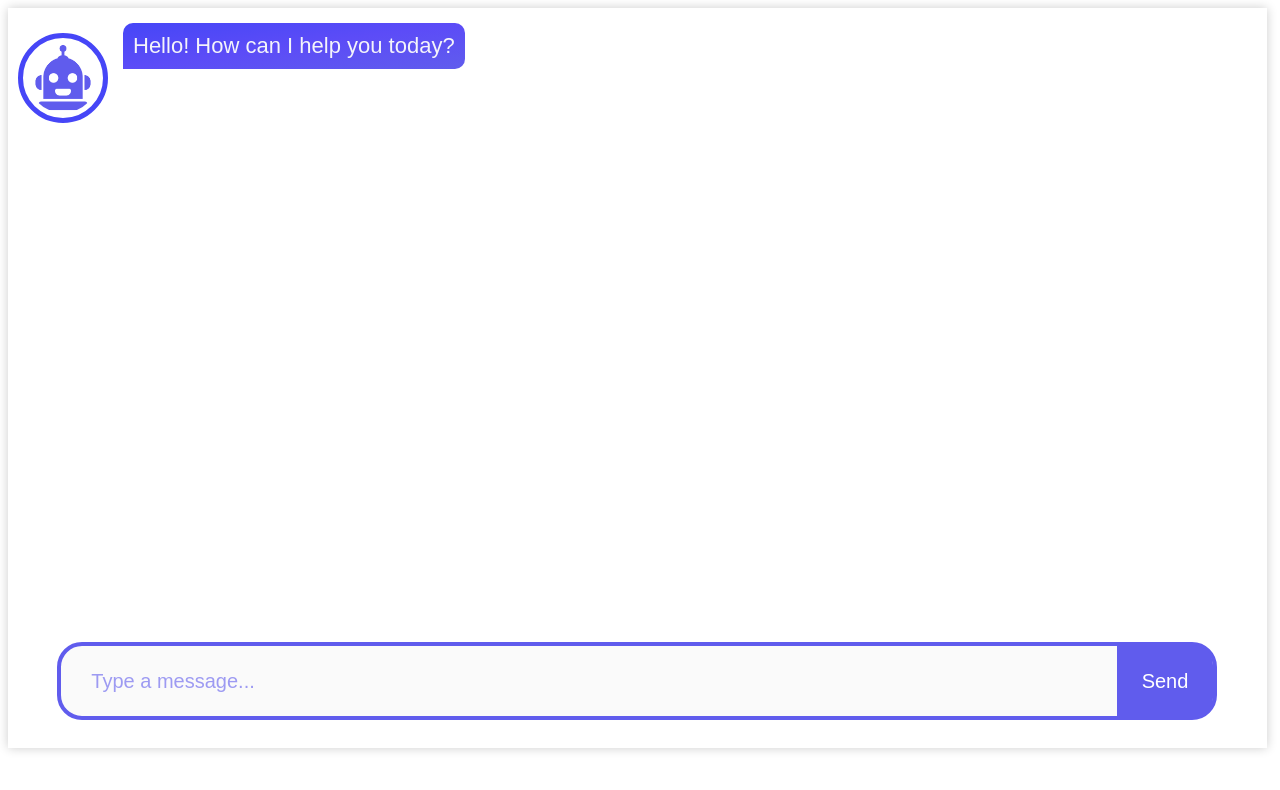
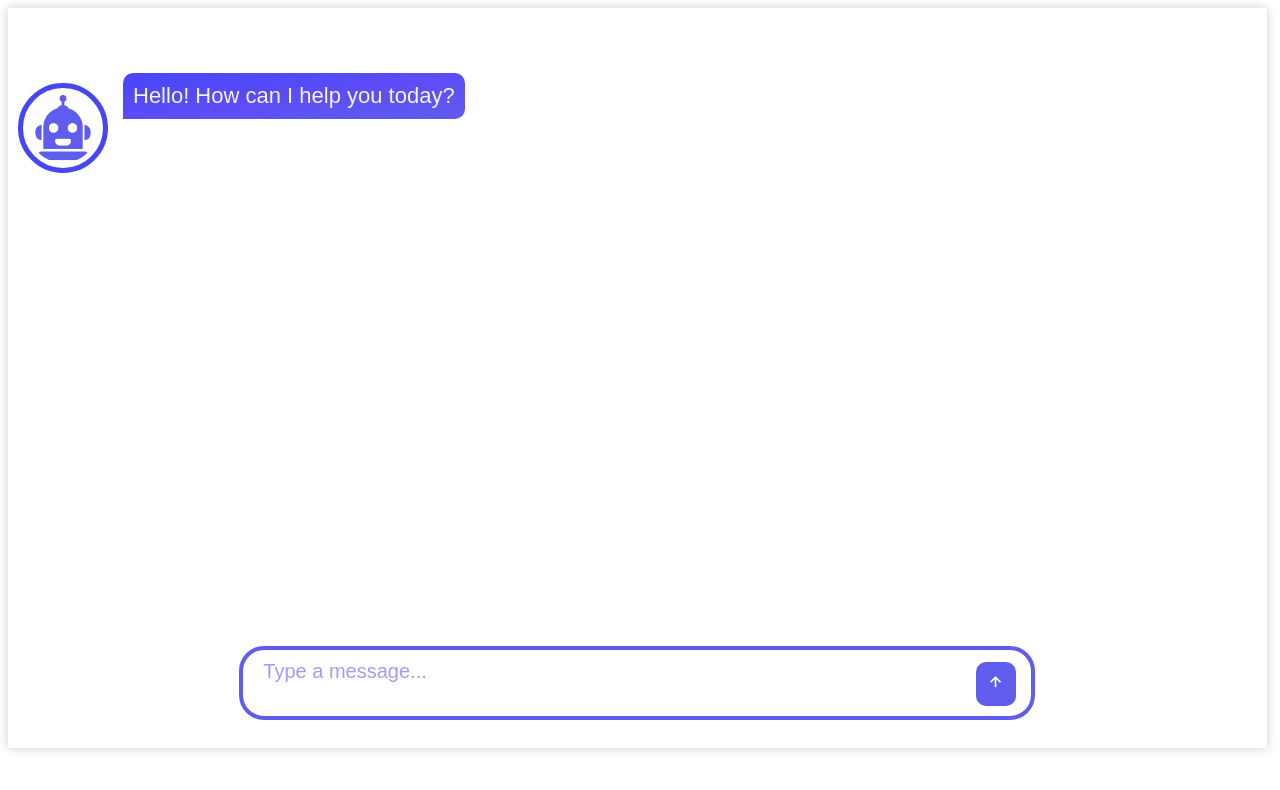
Before and after one commit to gnartistic/virtuai-chatbot, an Angular app: page / in a window 1280 px wide. Shown: the top 790 px of the page. Built offline with nearby package versions, Linux system fonts and the light colour scheme.

Commit message:
fixed minor input styling issues

```diff
--- a/src/app/chatbot/chatbot.component.html
+++ b/src/app/chatbot/chatbot.component.html
@@ -1,6 +1,6 @@
 <div class="chat-container">
     <!-- Messages -->
-    <div class="messages">
+    <div class="messages" #messagesContainer>
         <div *ngFor="let message of messages"
             [ngClass]="{ 'user-message-container': message.user, 'bot-message-container': !message.user }">
             <!-- Conditional image rendering -->
@@ -30,8 +30,8 @@
     </div>
     <!-- Input form -->
     <div class="input-container gradient-border">
-        <input type="text" class="gradient-border" [(ngModel)]="userInput" (keyup.enter)="sendMessage()"
-            placeholder="Type a message..." />
-        <button (click)="sendMessage()">Send</button>
-    </div>
+    <textarea class="gradient-border" [(ngModel)]="userInput" (keyup.enter)="sendMessage()" (input)="autoGrow($event)" placeholder="Type a message..."></textarea>
+    <button (click)="sendMessage()"><i class="bx bx-up-arrow-alt"></i></button>
 </div>
+
+</div>
--- a/src/app/chatbot/chatbot.component.scss
+++ b/src/app/chatbot/chatbot.component.scss
@@ -14,7 +14,6 @@ $text-color: #fafafa;
     /* Light cream background */
     padding: 10px;
     /* Fun, comic-style font */
-    overflow-y: auto;
     /* Enable vertical scrolling if content overflows */
 }
 
@@ -23,6 +22,13 @@ $text-color: #fafafa;
 .messages {
     display: flex;
     flex-direction: column;
+        overflow-y: auto;
+        padding-bottom: 125px;
+        padding-top: 50px;
+
+        &::-webkit-scrollbar{
+        background-color: transparent;
+        }
 }
 
 .message-container {
@@ -91,50 +97,77 @@ background: linear-gradient(to right bottom, #4646f7, #5c4cf7, #605ced);
 /* Input container styles */
 .input-container {
     display: flex;
-    height: 70px;
     align-items: center;
     position: fixed;
     align-self: center;
     bottom: 10%;
-    width: 90%;
-    background-color: $text-color;
+    width: 60%;
+    background-color: rgba(255, 255, 255, 0.5);
+    /* Semi-transparent white background */
+    backdrop-filter: blur(20px);
+    /* Blur effect */
+    padding: 10px;
+    /* Add padding for spacing inside the container */
+    border-radius: 10px;
+    /* Optional: border radius for rounded corners */
 
+    button {
+            background-color: $primary-color;
+            /* Pastel red button */
+            color: white;
+            border: none;
+            /* Remove the border */
+            border-radius: 10px;
+            padding: 10px !important;
+            margin: 0 0 0 10px;
+            position: fixed;
+            bottom: 15%;
+            right: 2%;
+            cursor: pointer;
+
+            .bx-up-arrow-alt{
+                font-size: 25pxpx;
+            }
+
+
+            /* Fun, comic-style font */
+        }
+
+    textarea {
+        flex: 1;
+        /* Flex grow to fill available space */
+        padding: 0px;
+        /* Padding for text */
+        border: none;
+        /* Remove border */
+        color: $primary-color;
+        border-radius: 5px;
+        /* Border radius */
+        margin: 0 10px;
+        /* Margin */
+        font-family:Arial, Helvetica, sans-serif;
+        font-size: 20px;
+        background-color: transparent;
+        /* Transparent background */
+        outline: none;
+        /* Remove outline */
+        resize: none;
+
+        &::placeholder {
+            color: $primary-color;
+            opacity: .6;
+        }
+
+        &:focus {
+            height: auto;
+            /* Allows the textarea to grow in height on focus */
+        }
+    }
 }
 
 .gradient-border{
     border: 4px solid  $primary-color;
     border-radius: 25px;
-}
-
-input[type="text"] {
-    flex: 1;
-    padding: 10px;
-    border: none;
-    color: $primary-color;
-    /* Remove the border */
-    border-radius: 5px;
-    margin: 0 10px 0 20px;
-    /* Fun, comic-style font */
-    background-color: transparent !important;
-    outline: none;
-
-    &::placeholder{
-        color: $primary-color;
-        opacity: .6;
-    }
-}
-
-button {
-    background-color: $primary-color;
-    /* Pastel red button */
-    color: white;
-    border: none;
-    /* Remove the border */
-    border-radius: 0 20px 20px 0;
-    padding: 25px !important;
-    margin: 0 0 0 10px;
-    cursor: pointer;
-    /* Fun, comic-style font */
 }
 
 /* Animation for message bubbles */
--- a/src/app/chatbot/chatbot.component.ts
+++ b/src/app/chatbot/chatbot.component.ts
@@ -1,4 +1,4 @@
-import { Component, OnInit } from '@angular/core';
+import { Component, OnInit, ViewChild, ElementRef, AfterViewChecked } from '@angular/core';
 import { HttpClient, HttpHeaders } from '@angular/common/http';
 import { environment } from 'src/environments/environment';
 import { DomSanitizer, SafeHtml } from '@angular/platform-browser';
@@ -15,7 +15,10 @@ interface ApiKeyResponse {
   templateUrl: './chatbot.component.html',
   styleUrls: ['./chatbot.component.scss']
 })
-export class ChatbotComponent implements OnInit {
+export class ChatbotComponent implements OnInit, AfterViewChecked {
+
+  @ViewChild('messagesContainer') private messagesContainer!: ElementRef;
+
   messages: ChatMessage[] = [];
   userInput: string = '';
   apiUrl = 'https://api.openai.com/v1/chat/completions';
@@ -39,6 +42,23 @@ export class ChatbotComponent implements OnInit {
 
   ngOnInit() {
     this.messages.push({ text: "Hello! How can I help you today?", user: false });
+  }
+
+  ngAfterViewChecked() {
+    this.scrollToBottom();
+  }
+
+  private scrollToBottom(): void {
+    try {
+      const element = this.messagesContainer.nativeElement;
+      element.scrollTop = element.scrollHeight;
+    } catch (err) { }
+  }
+
+  autoGrow(event: any): void {
+    const textArea = event.target;
+    textArea.style.height = 'auto';
+    textArea.style.height = textArea.scrollHeight + 'px';
   }
 
   async getApiKey(): Promise<string> {
--- a/src/index.html
+++ b/src/index.html
@@ -6,6 +6,8 @@
   <base href="/">
   <meta name="viewport" content="width=device-width, initial-scale=1">
   <link rel="icon" type="image/x-icon" href="favicon.ico">
+
+  <link rel="stylesheet" href="https://cdnjs.cloudflare.com/ajax/libs/boxicons/2.1.2/css/boxicons.min.css">
 </head>
 <body>
   <app-root></app-root>
```
